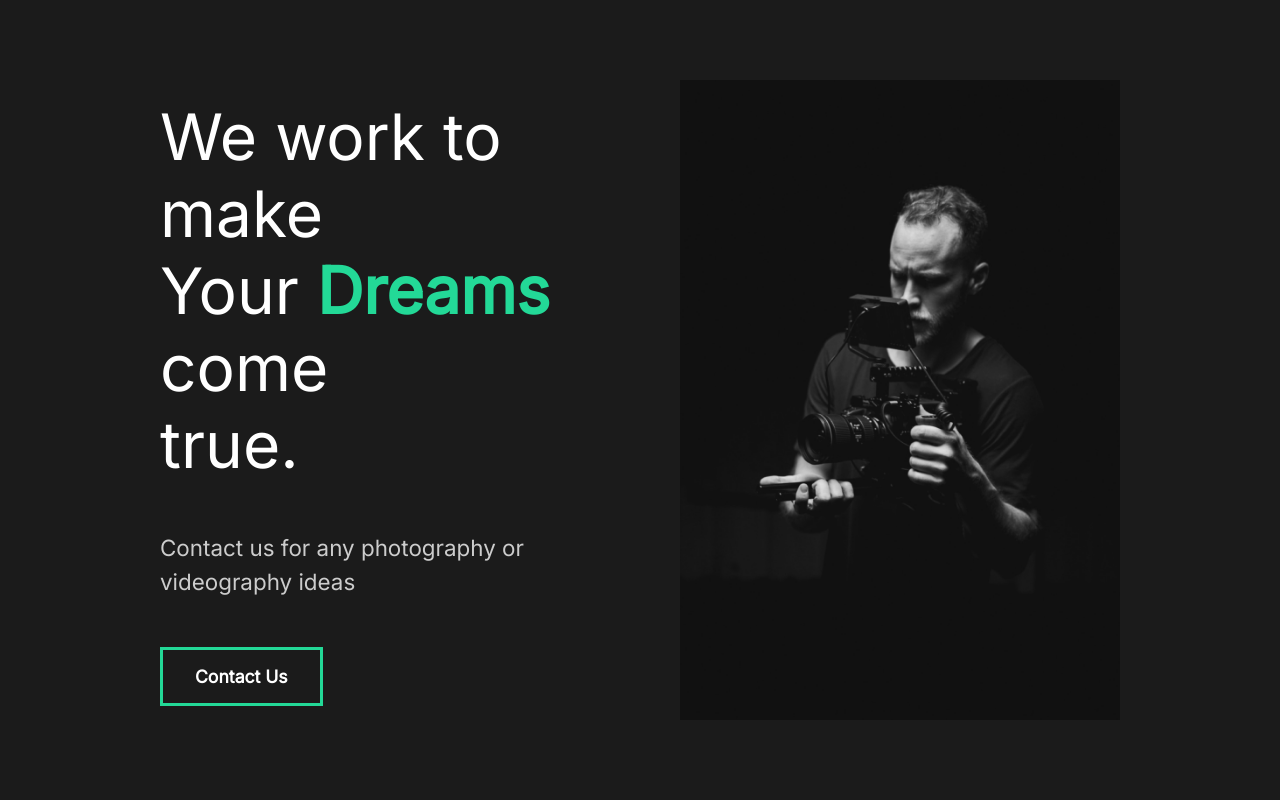
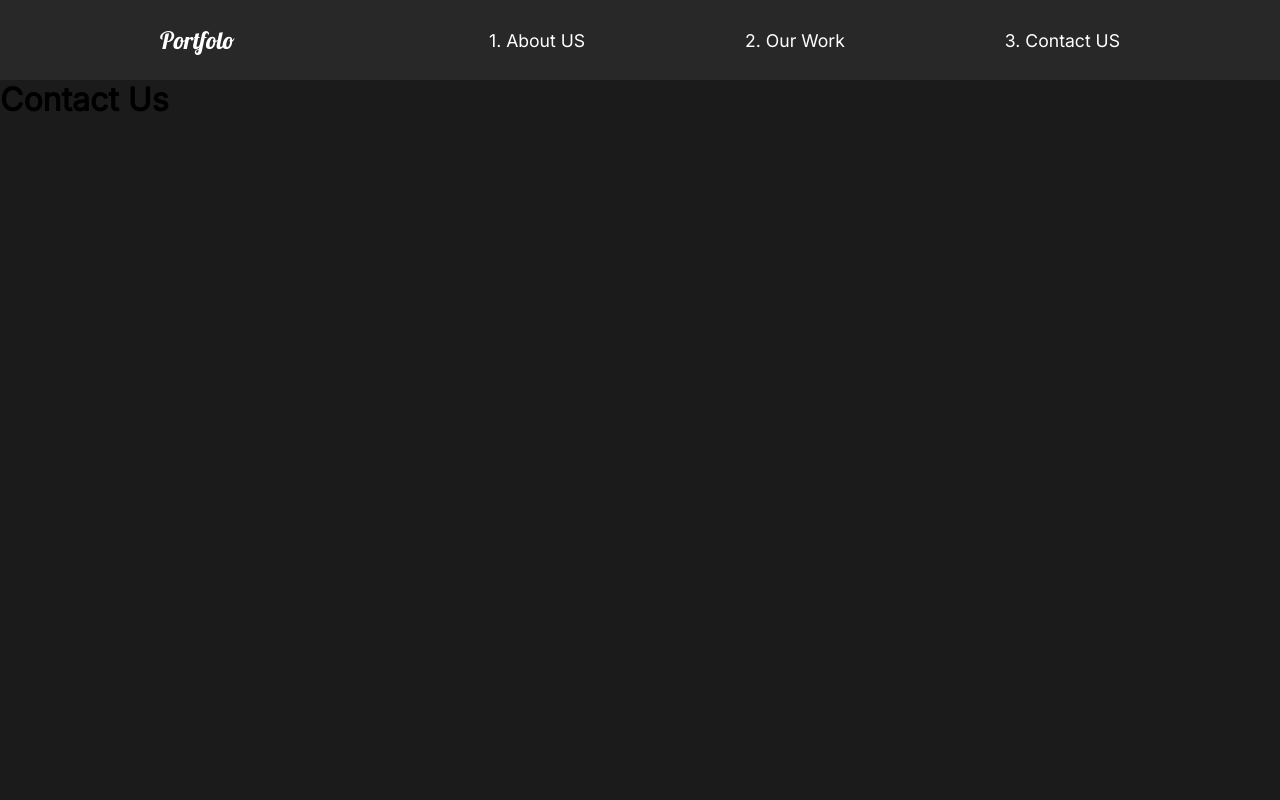
Before and after one commit to sy545846841/react-project-portfolio, a React (Create React App) app: page /contact in a window 1280 px wide. Shown: the top 800 px of the page. Built offline with nearby package versions, Linux system fonts and the light colour scheme.

Commit message:
9.Router

```diff
--- a/src/App.js
+++ b/src/App.js
@@ -1,17 +1,30 @@
 import react from "react";
-import AboutSection from "./components/AboutSection";
+//Global Style
+import GlobalStyle from "./components/GlobalStyle";
+//Import Pages
+import Nav from "./components/Nav";
 import AboutUs from "./pages/AboutUs";
-import ServiceSection from "./components/ServiceSection";
-import FaqSection from "./components/FaqSection";
-import GlobalStyle from "./components/GlobalStyle";
+import ContactUs from "./pages/ContactUs";
+import OurWork from "./pages/OurWork";
+//Router
+import { Switch, Route } from "react-router-dom";
 
 function App() {
   return (
     <>
       <GlobalStyle />
-      <AboutUs />
-      <ServiceSection />
-      <FaqSection />
+      <Nav />
+      <Switch>
+        <Route path="/" exact>
+          <AboutUs />
+        </Route>
+        <Route path="/work">
+          <OurWork />
+        </Route>
+        <Route path="/contact">
+          <ContactUs />
+        </Route>
+      </Switch>
     </>
   );
 }
--- a/src/components/FaqSection.js
+++ b/src/components/FaqSection.js
@@ -1,8 +1,10 @@
 import React from "react";
+import styled from "styled-components";
+import { About } from "../styles";
 
 const FaqSection = () => {
   return (
-    <div className="faq">
+    <Faq>
       <h2>
         Any Questions <span>FAQ</span>
       </h2>
@@ -15,6 +17,7 @@
             Exercitationem, error nobis!
           </p>
         </div>
+        <div className="faq-line"></div>
       </div>
       <div className="question">
         <h4>How to wake up?</h4>
@@ -25,6 +28,7 @@
             Exercitationem, error nobis!
           </p>
         </div>
+        <div className="faq-line"></div>
       </div>
       <div className="question">
         <h4>What is your first try?</h4>
@@ -35,6 +39,7 @@
             Exercitationem, error nobis!
           </p>
         </div>
+        <div className="faq-line"></div>
       </div>
       <div className="question">
         <h4>When do you start?</h4>
@@ -45,9 +50,36 @@
             Exercitationem, error nobis!
           </p>
         </div>
+        <div className="faq-line"></div>
       </div>
-    </div>
+    </Faq>
   );
 };
+const Faq = styled(About)`
+  display: block;
+  span: {
+    display: block;
+  }
+  h2 {
+    padding-bottom: 2rem;
+    font-weight: lighter;
+  }
+  .faq-line {
+    background: #cccccc;
+    height: 0.2rem;
+    margin: 2rem 0rem;
+    width: 100%;
+  }
+  .question {
+    padding: 3rem 0rem;
+    cursor: pointer;
+  }
+  .answer {
+    padding: 2rem 0rem;
+    p {
+      padding: 1rem 0rem;
+    }
+  }
+`;
 
 export default FaqSection;
--- a/src/components/GlobalStyle.js
+++ b/src/components/GlobalStyle.js
@@ -36,6 +36,7 @@
     }
     h4{
         font-weight: bold;
+        font-size: 2rem;
     }
     a{
         font-size:1.1rem;
--- /dev/null
+++ b/src/components/Nav.js
@@ -0,0 +1,55 @@
+import React from "react";
+import styled from "styled-components";
+import { Link } from "react-router-dom";
+
+const Nav = () => {
+  return (
+    <StyledNav>
+      <h1>
+        <Link id="logo" to="/">
+          Portfolo
+        </Link>
+      </h1>
+      <ul>
+        <li>
+          <Link to="/">1. About US</Link>
+        </li>
+        <li>
+          <Link to="/work">2. Our Work</Link>
+        </li>
+        <li>
+          <Link to="/contact">3. Contact US</Link>
+        </li>
+      </ul>
+    </StyledNav>
+  );
+};
+
+const StyledNav = styled.nav`
+  min-height: 10vh;
+  display: flex;
+  margin: auto;
+  justify-content: space-between;
+  align-items: center;
+  padding: 1rem 10rem;
+  background: #282828;
+  a {
+    color: white;
+    text-decoration: none;
+  }
+  ul {
+    display: flex;
+    list-style: none;
+  }
+  #logo {
+    font-size: 1.5rem;
+    font-family: "Lobster", cursive;
+    font-weight: lighter;
+  }
+  li {
+    padding-left: 10rem;
+    position: relative;
+  }
+`;
+
+export default Nav;
--- a/src/index.js
+++ b/src/index.js
@@ -2,10 +2,13 @@
 import ReactDOM from "react-dom";
 import App from "./App";
 import reportWebVitals from "./reportWebVitals";
+import { BrowserRouter } from "react-router-dom";
 
 ReactDOM.render(
   <React.StrictMode>
-    <App />
+    <BrowserRouter>
+      <App />
+    </BrowserRouter>
   </React.StrictMode>,
   document.getElementById("root")
 );
--- a/src/pages/AboutUs.js
+++ b/src/pages/AboutUs.js
@@ -1,11 +1,15 @@
 import React from "react";
 //page components
 import AboutSection from "../components/AboutSection";
+import ServiceSection from "../components/ServiceSection";
+import FaqSection from "../components/FaqSection";
 
 const AboutUs = () => {
   return (
     <div>
       <AboutSection />
+      <ServiceSection />
+      <FaqSection />
     </div>
   );
 };
--- /dev/null
+++ b/src/pages/ContactUs.js
@@ -0,0 +1,11 @@
+import React from "react";
+
+const ContactUs = () => {
+  return (
+    <div>
+      <h1>Contact Us</h1>
+    </div>
+  );
+};
+
+export default ContactUs;
--- /dev/null
+++ b/src/pages/OurWork.js
@@ -0,0 +1,11 @@
+import React from "react";
+
+const OurWork = () => {
+  return (
+    <div>
+      <h1>Our Work</h1>
+    </div>
+  );
+};
+
+export default OurWork;
```
